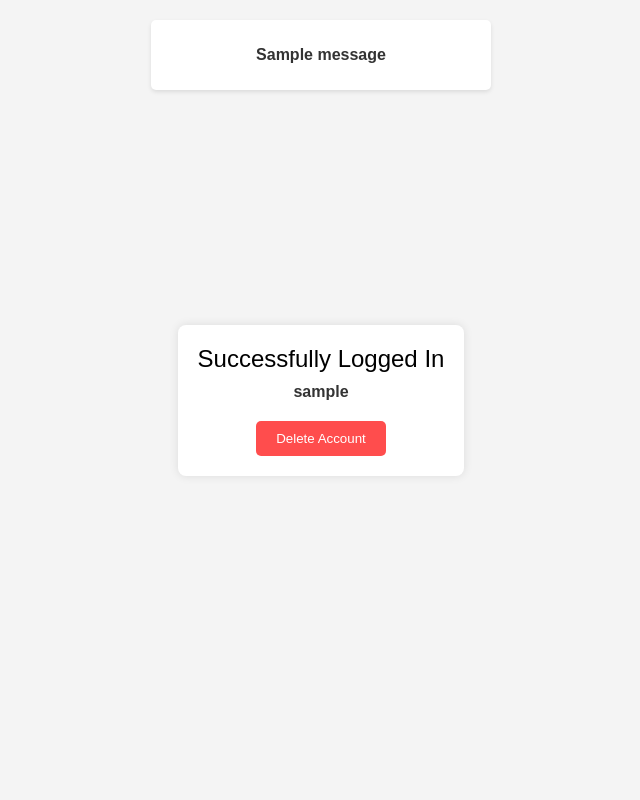
After one commit to Zaidamaan86/flask_login, a Flask app: template app/templates/successfully_loggedin.html in a window 1280 px wide. The commit adds this page. Shown: the whole page, without its empty margins (319-959 px from the left). Run offline with Flask 3, Linux system fonts and the light colour scheme; the template is opened without the code that fills it: most values are stand-ins (such as "Sample title", 1, 10 or a date in 2020); one stand-in notice (Sample message) is shown.

Commit message:
Templates and Static file for frontend Added for all routes

```diff
--- a/app/static/styles.css
+++ b/app/static/styles.css
@@ -27,3 +27,32 @@ h1 {
 .button-container button:hover {
   background-color: #0056b3;
 }
+
+.flashes {
+  position: absolute;
+  top: 20px;
+  left: 50%;
+  transform: translateX(-50%);
+  background-color: #ffffff;
+  color: #333;
+  padding: 10px 20px;
+  border-radius: 5px;
+  box-shadow: 0 2px 4px rgba(0, 0, 0, 0.1);
+  font-size: 16px;
+  animation: fadeInOut 2s ease-in-out;
+  width: 300px;
+  font-weight: bold;
+}
+
+@keyframes fadeInOut {
+  0% {
+    opacity: 1;
+  }
+  80% {
+    opacity: 1;
+  }
+  100% {
+    opacity: 0;
+  }
+
+}
--- /dev/null
+++ b/app/static/successfully_loggedin_styles.css
@@ -0,0 +1,36 @@
+body {
+  font-family: Arial, sans-serif;
+  background-color: #f4f4f4;
+  display: flex;
+  justify-content: center;
+  align-items: center;
+  height: 100vh;
+  margin: 0;
+}
+.container {
+  background-color: #fff;
+  padding: 20px;
+  border-radius: 8px;
+  box-shadow: 0 0 10px rgba(0, 0, 0, 0.1);
+  text-align: center;
+}
+.message {
+  font-size: 1.5em;
+  margin-bottom: 10px;
+}
+.username {
+  font-weight: bold;
+  color: #333;
+}
+.delete-button {
+  margin-top: 20px;
+  padding: 10px 20px;
+  background-color: #ff4d4d;
+  color: white;
+  border: none;
+  border-radius: 5px;
+  cursor: pointer;
+}
+.delete-button:hover {
+  background-color: #ff1a1a;
+}
--- /dev/null
+++ b/app/templates/base.html
@@ -0,0 +1,27 @@
+<!DOCTYPE html>
+<html lang="en">
+<head>
+  <meta charset="UTF-8">
+  <meta name="viewport" content="width=device-width, initial-scale=1.0">
+  <link rel="stylesheet" href="../static/styles.css">
+  {% block title_Styleslink %}
+
+  {% endblock title_Styleslink %}
+
+  {% with messages = get_flashed_messages() %}
+  {% if messages %}
+    <div class=flashes>
+    {% for message in messages %}
+      <p style="text-align: center;">{{ message }}</p>
+    {% endfor %}
+    </div>
+  {% endif %}
+  {% endwith %}
+
+</head>
+<body>
+    {% block body_content %}
+
+    {% endblock body_content %}
+</body>
+</html>
--- /dev/null
+++ b/app/templates/successfully_loggedin.html
@@ -0,0 +1,19 @@
+{% extends 'base.html' %}
+
+
+{% block title_Styleslink %}
+  <title>{{ full_name }} Logged In</title>
+  <link rel="stylesheet" href="../static/successfully_loggedin_styles.css">
+{% endblock title_Styleslink %}
+
+
+{% block body_content %}
+  <div class="container">
+    <div class="message">Successfully Logged In</div>
+    <div class="username">{{ username }}</div>
+    <form action="{{ url_for('delete.delete') }}" method="POST">
+        <input type="hidden" name="username" value="{{ username }}">
+        <button type="submit" class="delete-button">Delete Account</button>
+    </form>
+  </div>
+{% endblock body_content %}
```
Also changed, not shown: app/static/login_styles.css (added, +66 -0 lines), app/templates/index.html (+8 -10 lines), app/templates/login.html (+40 -0 lines), app/templates/signup.html (+79 -0 lines).
